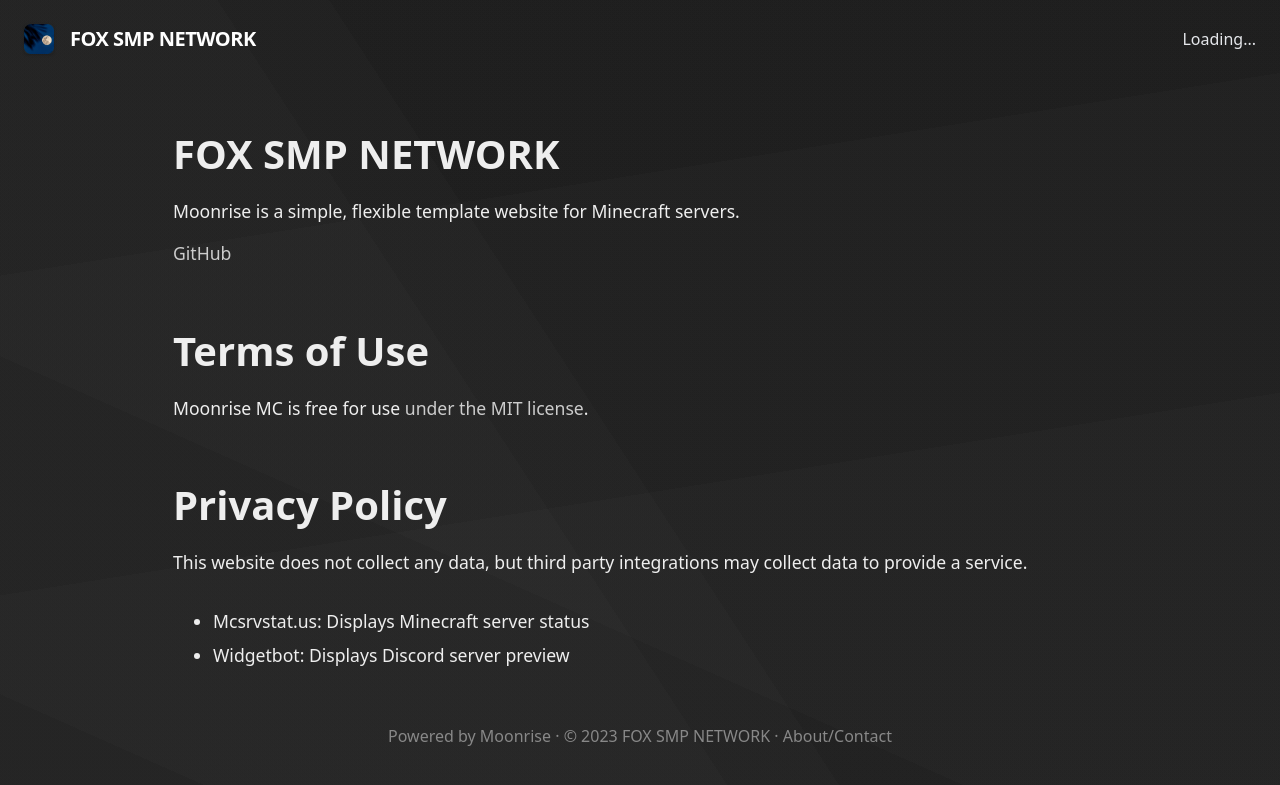
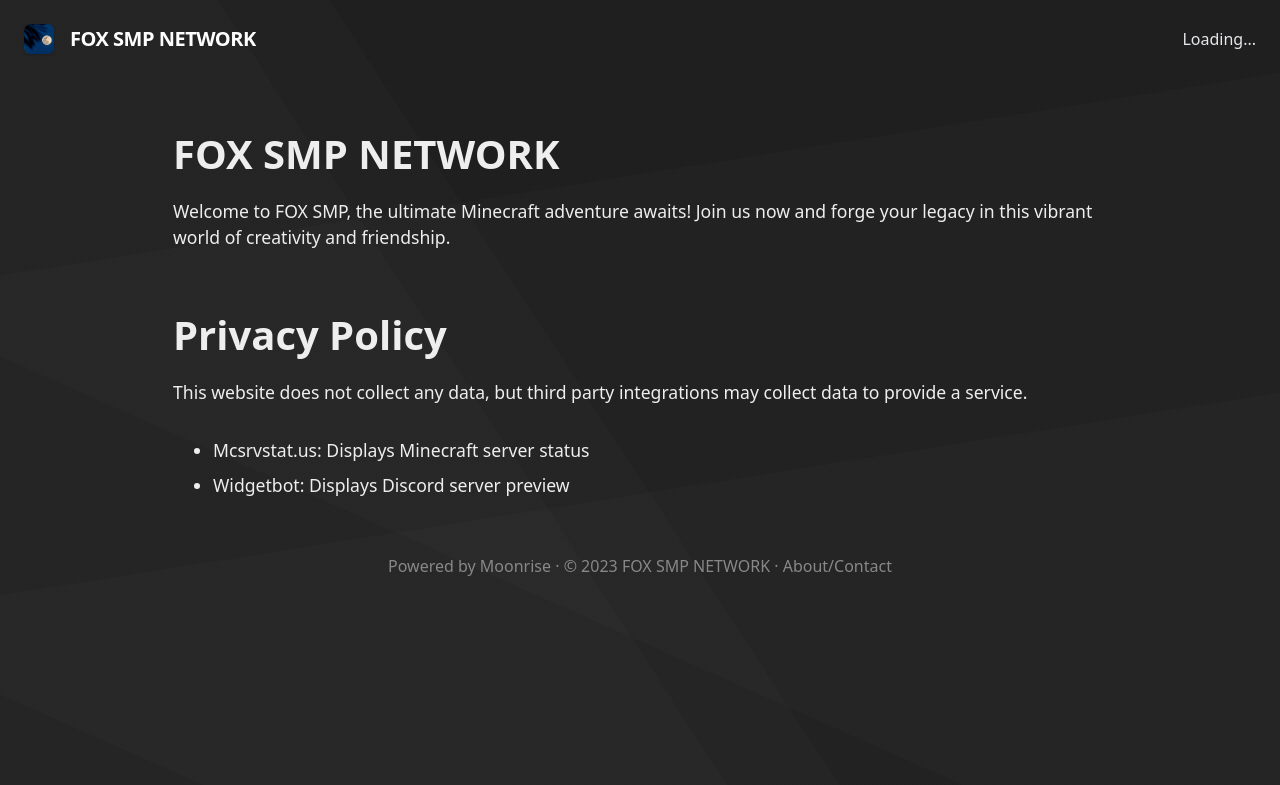
Before and after one commit to pranav158/foxsmp, a Jekyll site: the page built from docs/about.md, in a window 1280 px wide. Shown: the top 785 px of the page. Built offline with Jekyll 4.4.1, drawn with Linux system fonts in a browser that asks for light colours; our own code applies the rules of GitHub Pages for plain Markdown files.

Commit message:
Update about.md

```diff
--- a/docs/about.md
+++ b/docs/about.md
@@ -5,14 +5,7 @@ navname: About
 
 # {{ site.serverName }}
 
-Moonrise is a simple, flexible template website for Minecraft servers.
-
-[GitHub](https://github.com/coffeebank/moonrise)
-
-
-# Terms of Use
-
-Moonrise MC is free for use [under the MIT license](https://github.com/coffeebank/moonrise).
+Welcome to FOX SMP, the ultimate Minecraft adventure awaits! Join us now and forge your legacy in this vibrant world of creativity and friendship.
 
 
 # Privacy Policy
```
